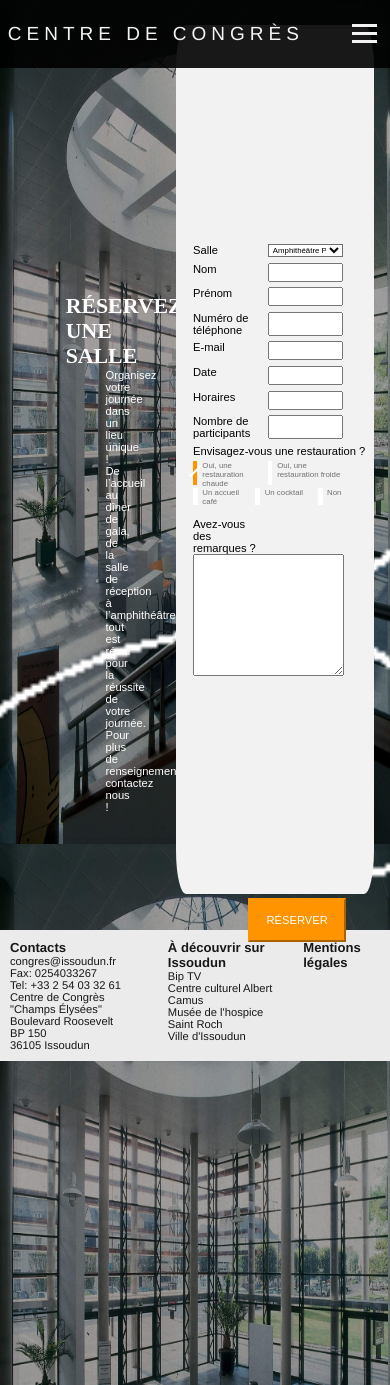
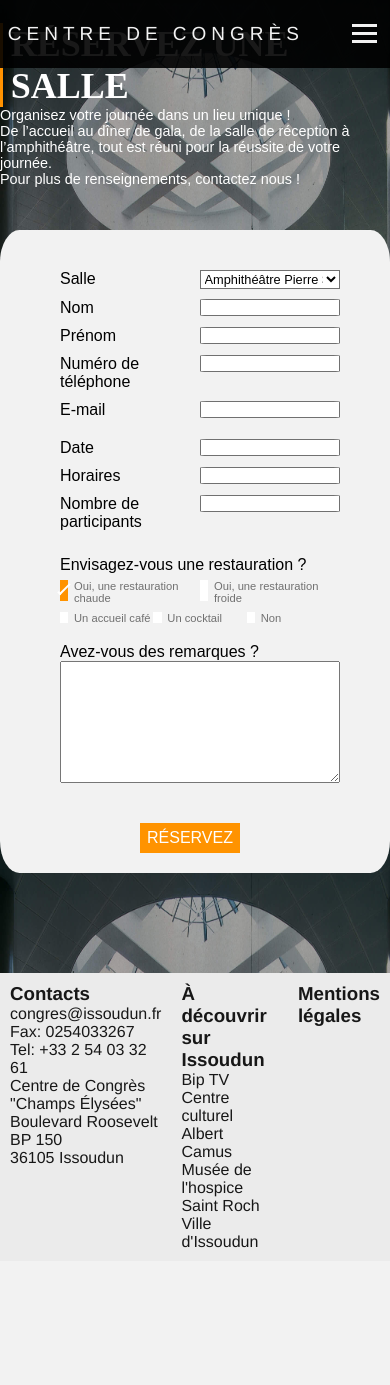
Before and after one commit to PESauvage/Project-Issoudun, a PHP site: page /pages/book.html in a window 390 px wide; the page is wider, and only the part inside the window is pictured. After the commit the page ends 1248 px from the top of that part, so only its background shows below. Run offline with PHP 8.4, Linux system fonts and the light colour scheme.

Commit message:
update book responsive

```diff
--- a/pages/book.html
+++ b/pages/book.html
@@ -29,25 +29,23 @@
       </nav>
     </head>
     <main class="container">
-      <section class="container blocOne">
-        <section class="container arrow">
+        <div class="container blocOne">
+          <div class="container arrow">
             <img src="../images/Arrow.png" alt="Arrow"></img>
-        </section>
-        <section class="container text">
-          <section class="container title">
-            <span class="orange"></span>
+          </div>
+          <div class="container text">
+            <div class="container title">
               <h2 class="textTitle">RÉSERVEZ UNE SALLE</h2>
-          </section>
+            </div>
             <p class="smallText">Organisez votre journée dans un lieu unique !<br>
             De l’accueil au dîner de gala, de la salle de réception à l’amphithéâtre, tout est réuni pour la réussite de votre journée.<br>
             Pour plus de renseignements, contactez nous ! </p>
-        </section>
-      </section>
-      <section class="blocTwo container">
-        <section class="background formContainer ">
+          </div>
+        </div>
+        <div class="blocTwo container">
             <form class="formContainer " action="mail.php" method="post">
-              <section class="firstFlexobx">
-                <section class="item">
+                <div class="flexobx">
+                  <div class="item">
                     <label for="subject">Salle</label><br>
                     <select name="room" id="subject">
                       <option value="salle_de_reception">Salle de réception</option>
@@ -56,40 +54,40 @@
                       <option value="hall_d_accueil">Hall d'accueil</option>
                       <option value="espace_numerique">Espace numérique</option>
                     </select>
-                </section>
-                <section class="item">
+                  </div>
+                  <div class="item">
                     <label for="nameinput">Nom</label><br>
                     <input class="main" type="text" name="name" id="nameinput">
-                </section>
-                  <section class="item">
+                  </div>
+                    <div class="item">
                      <label for="nameinput">Prénom</label><br>
                      <input class="main" type="text" name="firstname" id="firstnameinput">
-                  </section>
-                  <section class="item">
+                   </div>
+                    <div class="item">
                      <label for="phonenumber">Numéro de téléphone</label><br>
                      <input class="main" type="text" name="phonenumber" id="subjectinput">
-                  </section>
-                  <section id="email" class="item">
+                   </div>
+                    <div id="email" class="item">
                       <label for="email">E-mail</label><br>
                       <input class="main" type="text" name="email" id="emailinput">
-                  </section>
-                </section>
-                <section class="secondFlexbox">
-                  <section class="item">
+                    </div>
+                  </div>
+                  <div class="flexbox">
+                    <div class="item">
                       <label for="date">Date</label><br>
                       <input class="main" type="text" name="date" id="nameinput">
-                  </section>
-                  <section class="item">
+                    </div>
+                    <div class="item">
                       <label for="nameinput">Horaires</label><br>
                       <input class="main" type="text" name="hours" id="nameinput">
-                  </section>
-                  <section class="item">
+                    </div>
+                    <div class="item">
                      <label for="number">Nombre de participants</label><br>
                      <input class="main" type="text" name="number" id="nameinput">
-                  </section>
-                </section>
-                <section class="thirdFlexbox">
-                <section class="item book">
+                   </div>
+                 </div>
+                  <div class="flexbox">
+                  <div class="item book">
                     <p>Envisagez-vous une restauration ?</p>
                     <div class="choice">
                       <div class="restoChoice">
@@ -121,21 +119,22 @@
                             <span class="checkmark"></span>
                           </label>
                         </div>
-                    </section>
-                  </section>
-                  <section class="fourthFlexbox">
-                    <section class="item message">
+                      </div>
+                    </div>
+                    <div class="flexbox">
+                      <div class="item message">
                         <label for="remarks">Avez-vous des remarques ?</label>
                         <textarea type ="text" class="writeHere"name="message" rows="8" cols="8"></textarea>
-                    </section>
-                  </section>
-                </section>
-                <section class="booking container">
-                 <a href="../pages/sent.html"><input class="bookingButton" type="submit" value="Réserver" name="send"></a>
-                </section>
+                      </div>
+                    </div>
+                  </div>
+                  <div class="containerButton">
+                    <div class="button">
+                      <a href="/pages/sent.html">RÉSERVEZ</a>
+                    </div>
+                  </div>
                 </form>
-            </section>
-          </section>
+            </div>
     </main>
     <footer>
       <div>
@@ -161,7 +160,7 @@
       </div>
       <div>
           <ul>
-              <li><h3><a class="titre" href="#">Mentions légales</a></h3></li>
+              <li><h3><a class="titre" href="legalnotice.html">Mentions légales</a></h3></li>
           </ul>
       </div>
     </footer>
--- a/styles/book.css
+++ b/styles/book.css
@@ -7,7 +7,7 @@ body{
   background-image:url(../images/hall/hallDAaccueil.jpg);
   background-repeat: no-repeat;
   background-attachment:fixed;
-  background-position:100%;
+  background-position:110%;
   background-size: 100%;
   font-family: "Avenir", sans-serif;
   font-size: 100%;
@@ -22,66 +22,59 @@ body{
 }
 
 .container{
+  width: 1024px;
+  margin:0 auto;
   display:flex;
-  justify-content: center;
 
 }
-
 
 /*text*/
 
 .blocOne{
   flex-direction: column;
-  margin-left: 2%;
-  width: 20%;
-  margin-bottom: 30%;
+  justify-content: center;
+  margin-left: 0px;
+  margin-right: 0px;
+  width: 50%;
 }
 
 .arrow{
-  width:20%;
   height:auto;
   color: white;
+  display: flex;
+  width: 50%;
+  flex-direction: row-reverse;
 }
 
 .arrow img{
-  margin-left:1500%;
-  margin-bottom: -250%;
+  flex-direction: row-reverse;
 }
 
 
 .text{
   flex-direction: column;
   color: white;
-  margin-left: 10%;
+  width: 475px;
 }
 
 .title{
-  margin-left: 2%;
   font-size: 150%;
-  width: 40%;
+  width: 100%;
 }
 
 .textTitle{
   font-family: 'CaviarDreams';
   margin-top:6%;
-  /*border-left-color: #FF9300;*/
+  border-left-style: solid;
+  border-left-color: #FF9300;
+  padding-left: 2%;
 }
 
 .smallText{
   font-size: 90%;
   font-weight: lighter;
-  width: 49%;
-  padding-left: 3.5%;
 }
 
-
-.orange{
-  background-color: #FF9300;
-  width:2px;
-  height:30px;
-  margin:10px;
-  margin-top: 24px;
-}
 
 /*formulaire*/
 
@@ -90,66 +83,51 @@ body{
   flex-direction: column;
   justify-content: center;
   margin-top:11%;
-  width:30%;
+  width: 100%;
+  margin-right: 0px;
+  margin-left: 0px;
 }
 
 form.formContainer{
-  margin-left: 10%;
+  padding-top: 30px;
+  padding-left: 50px;
+  padding-right: 60px;
+  width:100%;
+  height:100%;
+  background-color: #f2f2f2;
+  border-radius: 5%;
+  display:flex;
+  flex-direction: column;
+  justify-content: center;
+}
+.flexbox{
+  padding-bottom :5px;
 }
 
 select#subject{
   height: 1.5%;
   background:#F2F2F2;
-  width:40%;
+  width:100%;
+  font-size: 80%;
   background-color: white;
   border: solid #707070 thin;
-  }
 }
 
 input{
   border: solid #707070 thin;
   border-radius: 5%;
   height: 1.8%;
-  width:200%;
+  width:100%;
 }
 
-section.background{
-  margin-top:-10%;
-  width:170%;
-  height:300%;
-  background-color: #f2f2f2;
-  border-radius: 5%;
+div.item{
   display:flex;
-  flex-direction: column;
-  justify-content: center;
-}
-
-
-section.item{
-  display:flex;
-  margin:3%;
+  margin:10px;
   width:100%;
 }
 
 label{
-  width:50%;;
-}
-
-/*first Flexbox*/
-section.firstFlexobx{
-  padding-top: 1.5%;
-}
-
-/*second Flexbox*/
-
-section.secondFlexbox{
-  padding-top:0.5%;
-}
-
-
-/*third flexbox*/
-section.thirdFlexbox{
-  padding-top:0.5%;
+  width:100%;
 }
 
 .book{
@@ -248,7 +226,7 @@ margin-top:2%;
   transform: rotate(45deg);
 }
 /*Fourth Flexbox*/
-section.fourthFlexbox{
+div.fourthFlexbox{
   display:flex;
   margin-bottom: 10%;
 }
@@ -260,150 +238,65 @@ section.fourthFlexbox{
 }
 
 .writeHere{
-  width:90%;
+  width:100%;
+}
+
+.containerButton{
+  width: 100%;
+  display: flex;
+  justify-content: center;
+  align-items: center;
+}
+
+.button{
+    background-color: #FF9300;
+    height: 30px;
+    width: 100px;
+    margin-top: 20px;
+    margin-bottom: 20px;
+    justify-content: center;
+    align-items: center;
+    text-align: center;
+    border-color:#FF9300;
+    display: flex;
+}
+
+.button a{
+    color: white;
+    text-decoration: none;
+    justify-content: center;
+    align-items: center;
 }
 
 
-/*Réserver*/
-.booking{
-  display: flex;
-  justify-content: center;
-  margin-top : 3%;
-  margin-bottom: 20%;
-  margin-left: 60%;
-  width:50%;
-}
-
-.bookingButton{
-  background-color: #FF9300;
-  color:white;
-  border-color:#FF9300;
-  padding: 0.5%;
-  width:150%;
-  height: 500%;
-  font-size:100%;
-  text-transform: uppercase;
-}
-
-@media screen and (max-width:1500px){
-}
-
-.title{
-  font-size: 120%;
-}
-
-.smallText{
-  font-size: 100%;
-}
-
-@media screen and (max-width:1050px){
-}
-
-body{
-  font-size: 70%;
-}
-
-.blocOne{
-  margin-left: 0%;
+@media screen and (min-width:768px) and (max-width:1024px)
+{
+  .container{
+    width:768px;
+    flex-wrap: wrap;
+    align-items: center;
+    flex-direction: column;
   }
 
   .arrow img{
-  margin-left:1400%;
-  margin-bottom: -700%;
-  height:600%;
+    display:none;
   }
 
-.text{
-  margin-left: 5%;
-  margin-top: 80%;
 }
 
-.title{
-  font-size: 150%;
-  width: 30%;
+@media screen and (max-width:768px)
+{
+  .container{
+    width:100%;
+    flex-wrap: wrap;
+    align-items: center;
+    flex-direction: column;
   }
 
-.textTitle{
-  margin-top: 4.5%;
-  margin-left: 1%;
-  /*border-left-color: #FF9300;*/
+    .arrow img{
+      display:none;
     }
 
-.smallText{
-  font-size: 100%;
-  width: 35%;
-  margin-left:2%;
-}
-
-.orange{
-  margin-top: 12px;
-}
-
-.title{
-  font-size: 130%;
-}
-
-section.background{
-  margin-top:-15%;
-  height: 200%;
-}
-
-form.formContainer{
-  margin-left: 6%;
-  margin-bottom: -8%;
-}
-
-select#subject{
-  background:#F2F2F2;
-  width:40%;
-  font-size:70%;
-  background-color: white;
-  border: solid #707070 thin;
-}
-
-
-label{
-  width:40%;
-}
-
-input{
-  width:40%;
-}
-
-section.secondFlexbox{
-  padding-top:0.005%;
-}
-
-section.thirdFlexbox{
-  padding-top:0.005%;
-  margin-bottom: 0%;
-}
-
-.secondChoices{
-  height:50%;
-}
-
-.choiceContainer{
-  margin-bottom:0%;
-  padding-bottom: 0.3%;
-}
-
-.secondChoices .checkmark{
-  width: 8%;
-}
-
-section.message{
-  padding-top:-1%;
-  width:90%;
-}
-
-.booking{
-  height: 1%;
-  margin-left: 65%;
-}
-
-
-@media screen and (max-width:768px){
 }
 
 .sent{
--- a/styles/footer.css
+++ b/styles/footer.css
@@ -4,6 +4,7 @@ footer, footer div, footer ul, footer li, footer h3, footer p, footer a{
 }
 
 footer{
+    margin-top: 100px;
     min-height: 8vh;
     background-color:rgb(235, 235, 235);
     width: 100%;
```
Also changed, not shown: images/Arrow.png, 2 other files. Lines whose indentation alone changed are shown as unchanged.
